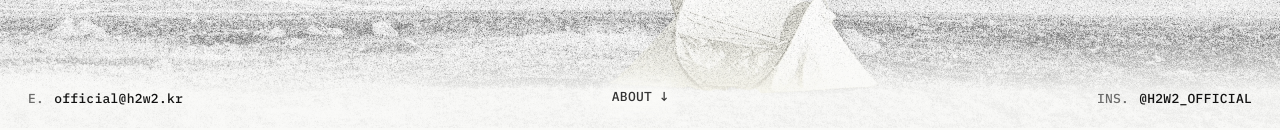
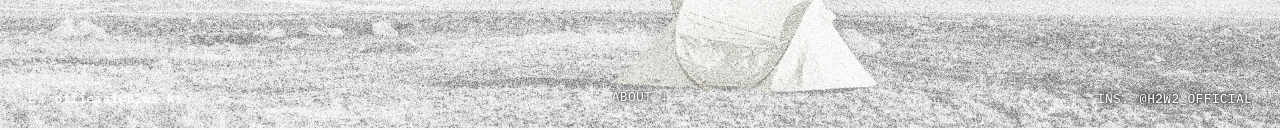
Before and after one commit to h2w2-official/h2w2.kr, a plain HTML site: page index.html in a window 1280 px wide. Shown: the part 672-802 px from the top of the page. Drawn offline with Linux system fonts and the light colour scheme; a web font is replaced by a local one.

Commit message:
Footer: drop white fade, white text with shadow

```diff
--- a/index.html
+++ b/index.html
@@ -39,11 +39,10 @@
     main { display: grid; place-items: center; min-height: 100svh; position: relative; padding-bottom: 4svh; overflow: hidden; }
     .dock { position: absolute; left: 0; right: 0; top: 100svh; transform: translateY(-100%); z-index: 5; pointer-events: none; }
     .dock > * { pointer-events: auto; }
-    .dock .label { font-style: normal; opacity: .6; margin-right: 10px; }
+    .dock .label { font-style: normal; opacity: .8; margin-right: 10px; }
     /* footer + About link sit on the grass field: soft bg halo keeps them readable without hiding the field */
-    .hint { background: color-mix(in srgb, var(--bg) 82%, transparent); box-shadow: 0 0 12px 10px color-mix(in srgb, var(--bg) 82%, transparent); border-radius: 6px; }
-    /* fade behind the footer text: lives in the scene, under the tent, so the tent light stays visible */
-    .scene::after { content: ""; position: absolute; left: 0; right: 0; bottom: 0; height: 92px; z-index: 1; pointer-events: none; background: linear-gradient(to top, color-mix(in srgb, var(--bg) 88%, transparent) 40%, transparent); }
+    /* footer + About sit on the grass field: white text with a soft dark shadow, no backing */
+    .dock, .hint { color: #fff; font-weight: 600; text-shadow: 0 0 1px rgba(0,0,0,.95), 0 0 3px rgba(0,0,0,.75), 0 0 8px rgba(0,0,0,.5), 0 0 16px rgba(0,0,0,.3); }
     .scene .tent { z-index: 2; }
     #copyMail { -webkit-appearance: none; appearance: none; border-radius: 0; }
     .dock { font-weight: 500; }
```
